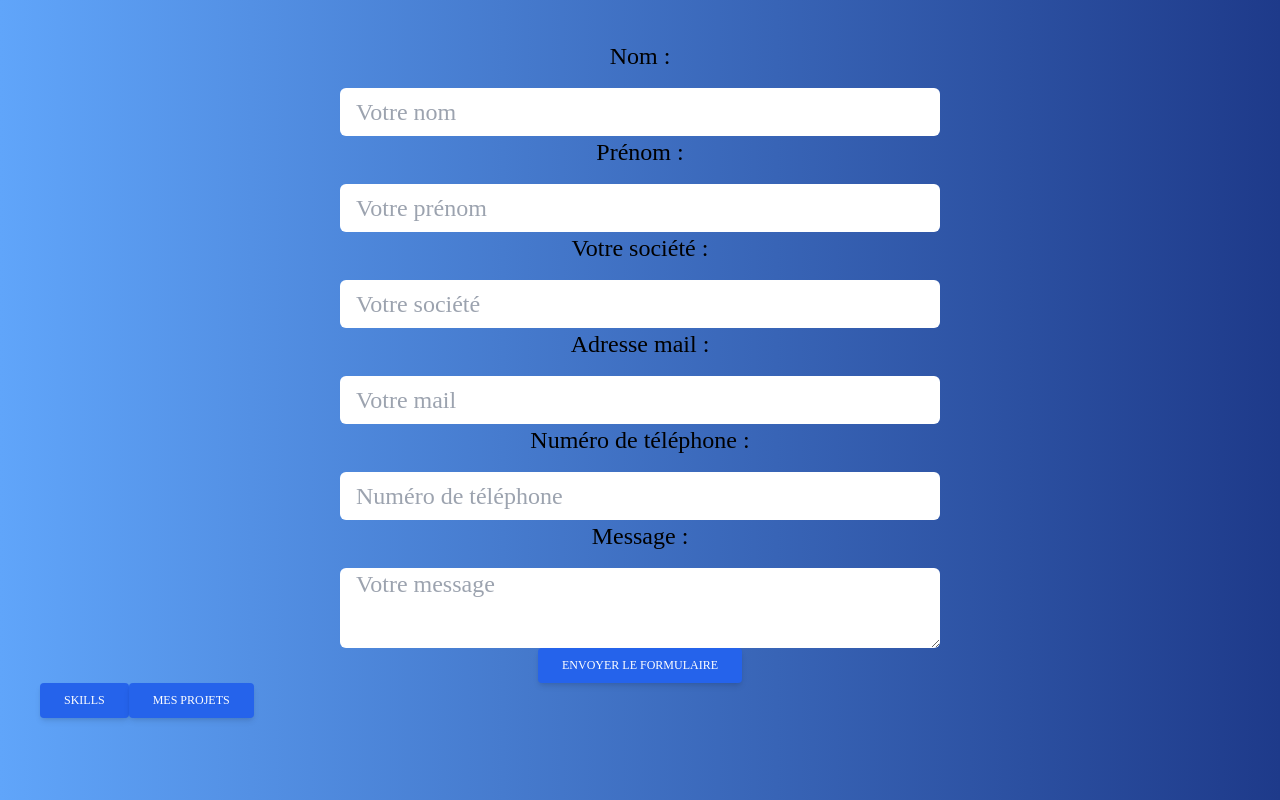
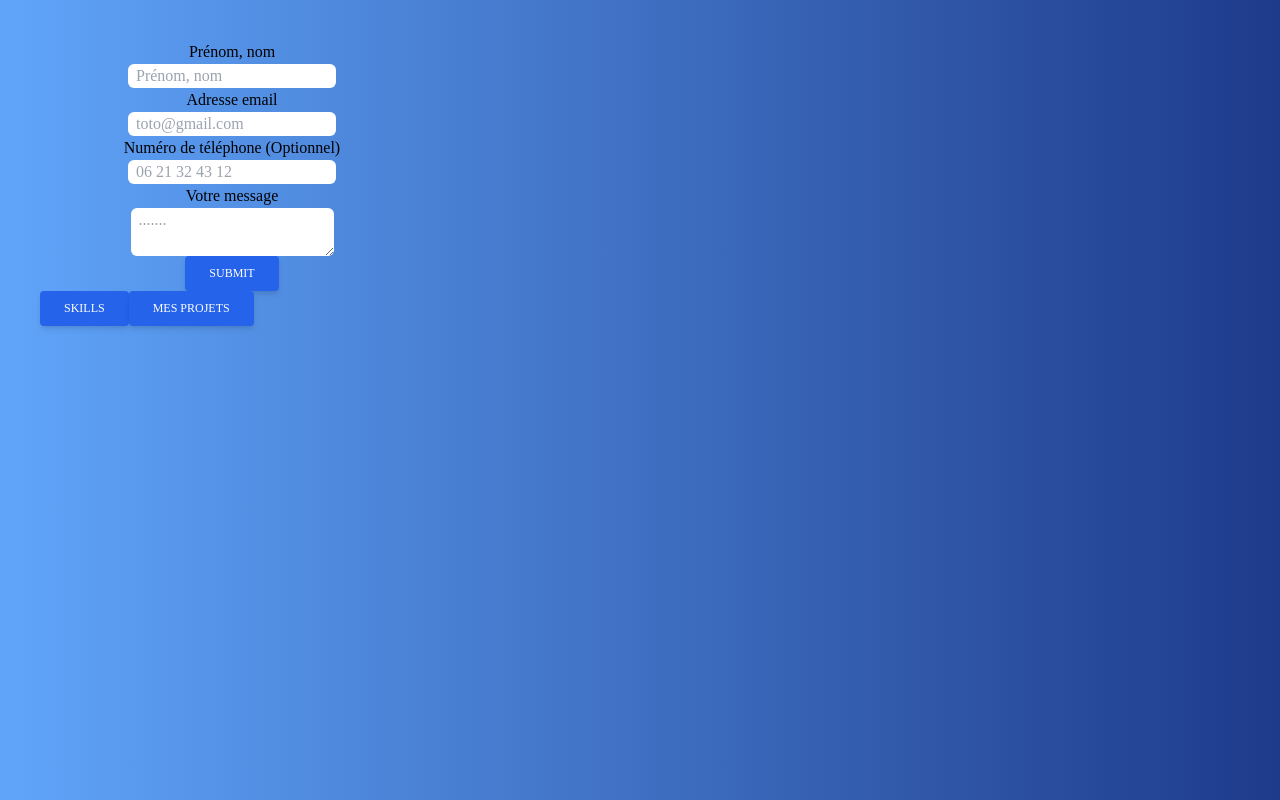
Before and after one commit to moumax/marc-lantol, a React (Create React App) app: page /contact in a window 1280 px wide. Built offline with nearby package versions, Linux system fonts and the light colour scheme.

Commit message:
Add a controlled form redirected to my personal email

```diff
--- a/package.json
+++ b/package.json
@@ -3,6 +3,7 @@
   "version": "0.1.0",
   "private": true,
   "dependencies": {
+    "@formspree/react": "^2.4.0",
     "@testing-library/jest-dom": "^5.16.5",
     "@testing-library/react": "^13.4.0",
     "@testing-library/user-event": "^13.5.0",
--- a/src/pages/Contact/Contact.jsx
+++ b/src/pages/Contact/Contact.jsx
@@ -1,44 +1,64 @@
 import React from "react";
 import { useNavigate } from "react-router-dom";
+import { useForm, ValidationError } from "@formspree/react";
 import Button from "../../components/Button";
 
 export function Contact() {
   const navigate = useNavigate();
+  const [state, handleSubmit] = useForm("mzbwjygp");
+  if (state.succeeded) {
+    return (
+      <div>
+        <p>Formulaire bien envoyé !</p>{" "}
+        <Button onClick={() => navigate("/")}>Retour à l'accueil</Button>
+      </div>
+    );
+  }
 
   return (
     <>
-      <form className="text-2xl flex flex-col items-center">
-        <label className="mb-4">Nom :</label>
+      <form className="flex flex-col w-96 items-center" onSubmit={handleSubmit}>
+        <label for="full-name">Prénom, nom</label>
         <input
-          className="w-2/4 rounded-md h-12 pl-4"
-          placeholder="Votre nom"
+          className=" rounded-md pl-2"
+          type="text"
+          name="name"
+          id="full-name"
+          placeholder="Prénom, nom"
+          required=""
         ></input>
-        <label className="mb-4">Prénom :</label>
+        <label htmlFor="email">Adresse email</label>
         <input
-          className="w-2/4 rounded-md h-12 pl-4"
-          placeholder="Votre prénom"
+          className=" rounded-md  pl-2"
+          id="email"
+          type="email"
+          name="email"
+          placeholder="toto@gmail.com"
+        />
+        <label for="telephone">Numéro de téléphone (Optionnel)</label>
+        <input
+          className=" rounded-md pl-2"
+          type="telephone"
+          name="telephone"
+          id="telephone"
+          placeholder="06 21 32 43 12"
         ></input>
-        <label className="mb-4">Votre société :</label>
-        <input
-          className="w-2/4 rounded-md h-12 pl-4"
-          placeholder="Votre société"
-        ></input>
-        <label className="mb-4">Adresse mail :</label>
-        <input
-          className="w-2/4 rounded-md h-12 pl-4"
-          placeholder="Votre mail"
-        ></input>
-        <label className="mb-4">Numéro de téléphone :</label>
-        <input
-          className="w-2/4 rounded-md h-12 pl-4"
-          placeholder="Numéro de téléphone"
-        ></input>
-        <label className="mb-4">Message :</label>
+        <ValidationError prefix="Email" field="email" errors={state.errors} />
+        <label for="message">Votre message</label>
         <textarea
-          className="w-2/4 rounded-md h-20 pl-4"
-          placeholder="Votre message"
-        ></textarea>
-        <Button>Envoyer le formulaire</Button>
+          className=" rounded-md pl-2"
+          id="message"
+          name="message"
+          placeholder="......."
+        />
+        <ValidationError
+          prefix="Message"
+          field="message"
+          errors={state.errors}
+        />
+        <Button type="submit" disabled={state.submitting}>
+          Submit
+        </Button>
       </form>
       <Button onClick={() => navigate("/about")}>Skills</Button>
       <Button onClick={() => navigate("/projects")}>Mes projets</Button>
```
Also changed, not shown: 1 other file (tests, documents, lock files or other folders).
